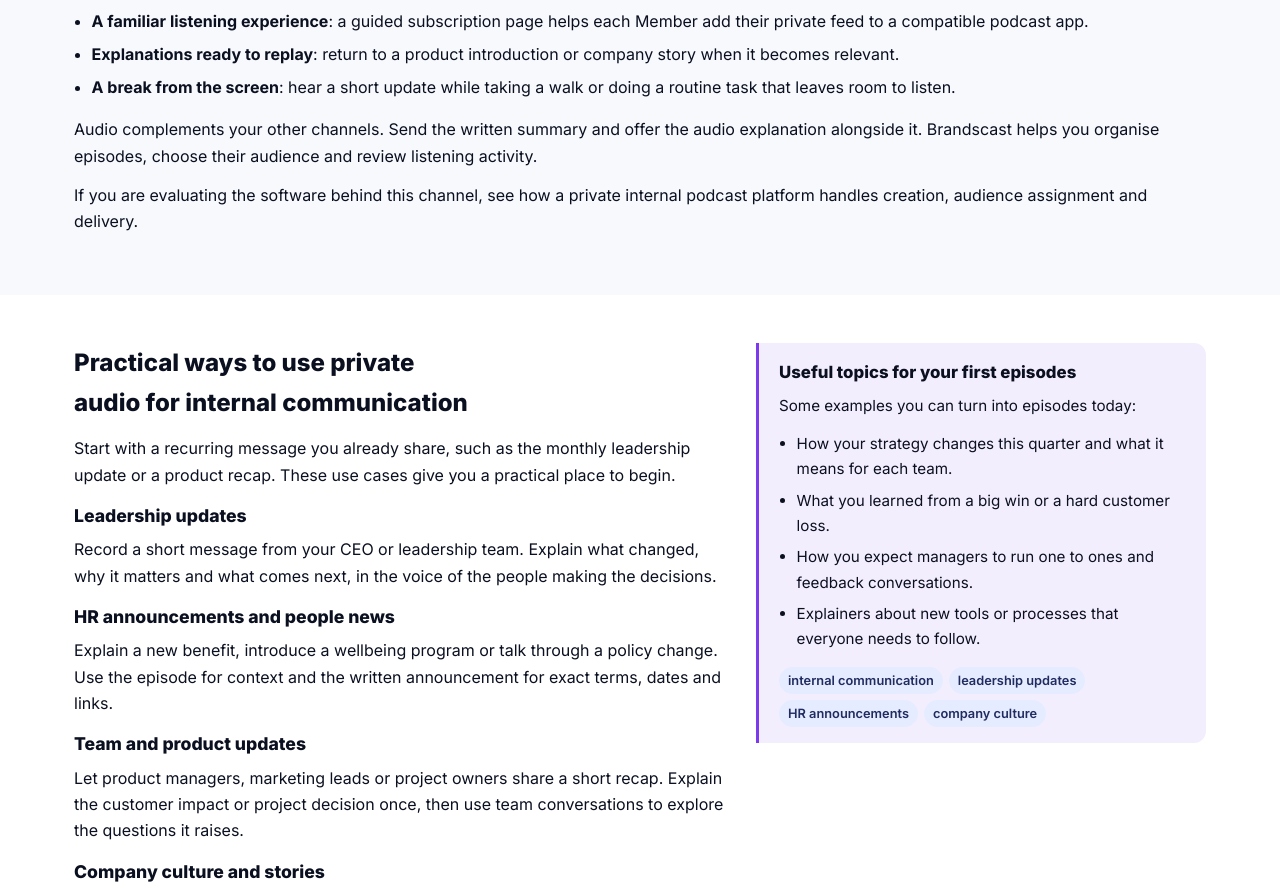
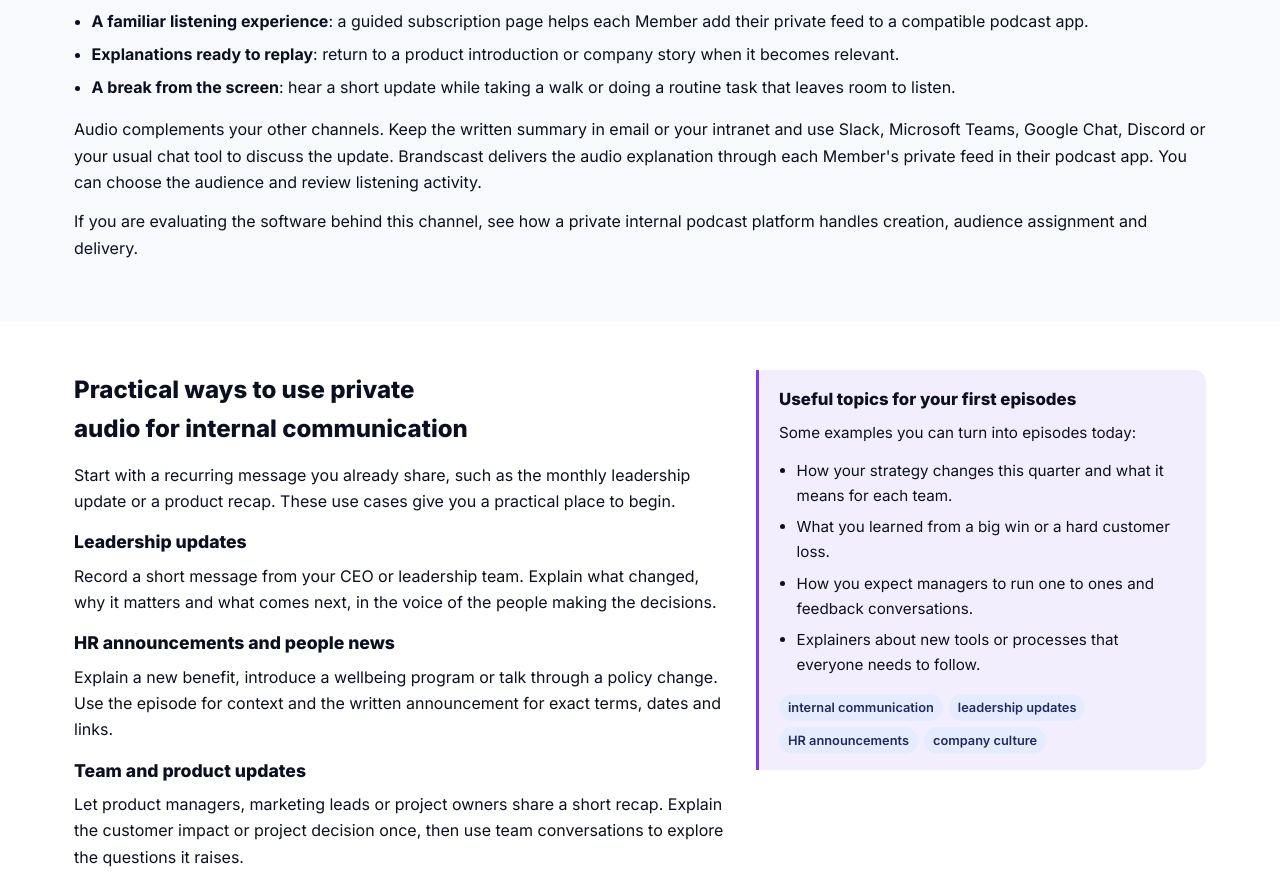
Before and after one commit to polrodriguezriu/brandscastweb, a Next.js app: page /internal-communication in a window 1280 px wide. Shown: the part 1289-2177 px from the top of the page. Built offline with nearby package versions, Linux system fonts and the light colour scheme.

Commit message:
feat: explain audio alongside team chat (#68)

```diff
--- a/src/app/internal-communication/page.tsx
+++ b/src/app/internal-communication/page.tsx
@@ -143,10 +143,12 @@ export default function InternalCommunicationPage() {
               </li>
             </ul>
             <p>
-              Audio complements your other channels. Send the written summary
-              and offer the audio explanation alongside it. Brandscast helps you
-              organise episodes, choose their audience and review listening
-              activity.
+              Audio complements your other channels. Keep the written summary
+              in email or your intranet and use Slack, Microsoft Teams, Google
+              Chat, Discord or your usual chat tool to discuss the update.
+              Brandscast delivers the audio explanation through each
+              Member&apos;s private feed in their podcast app. You can choose
+              the audience and review listening activity.
             </p>
             <p>
               If you are evaluating the software behind this channel, see how a{" "}
```
Also changed, not shown: src/app/page.tsx (+6 -4 lines).
